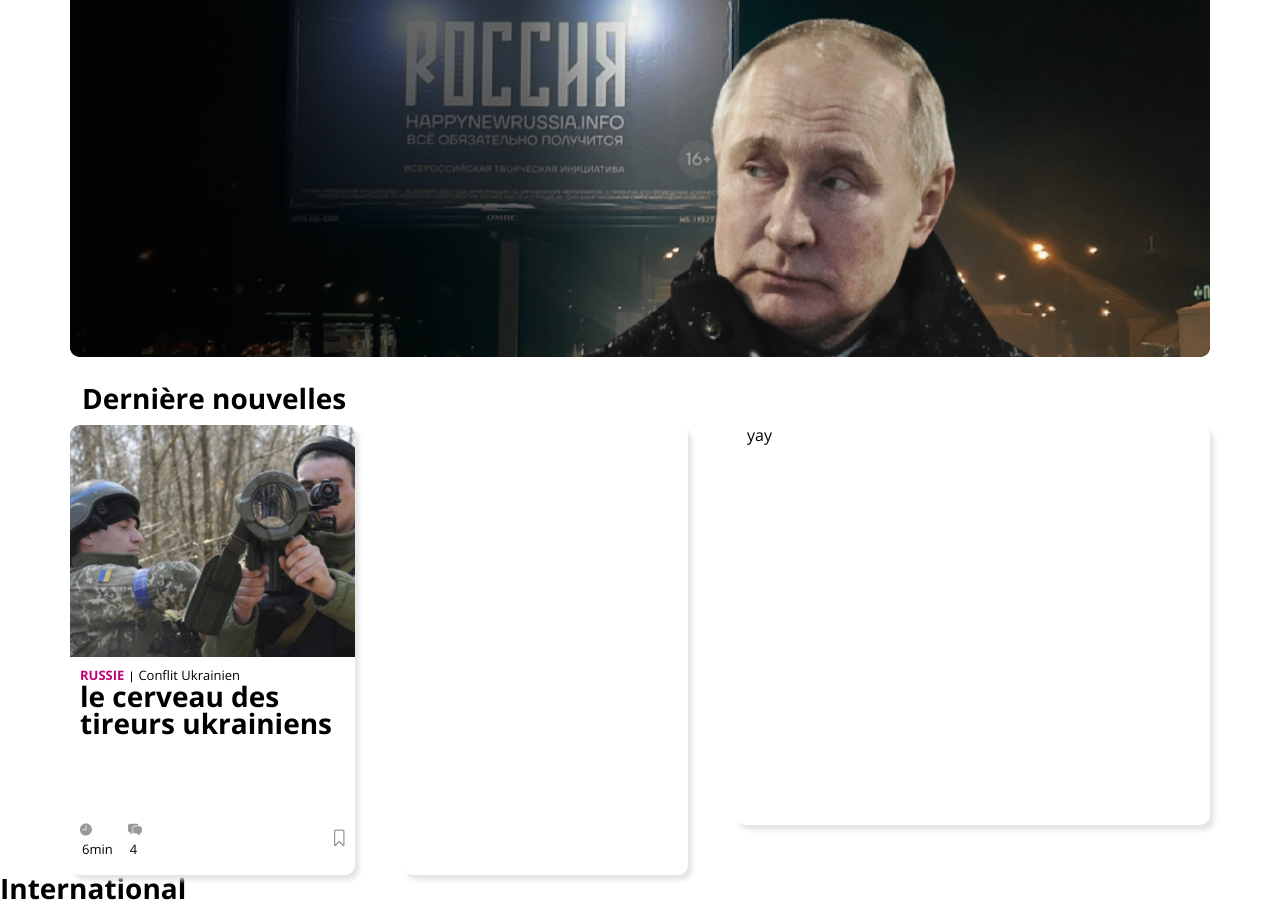
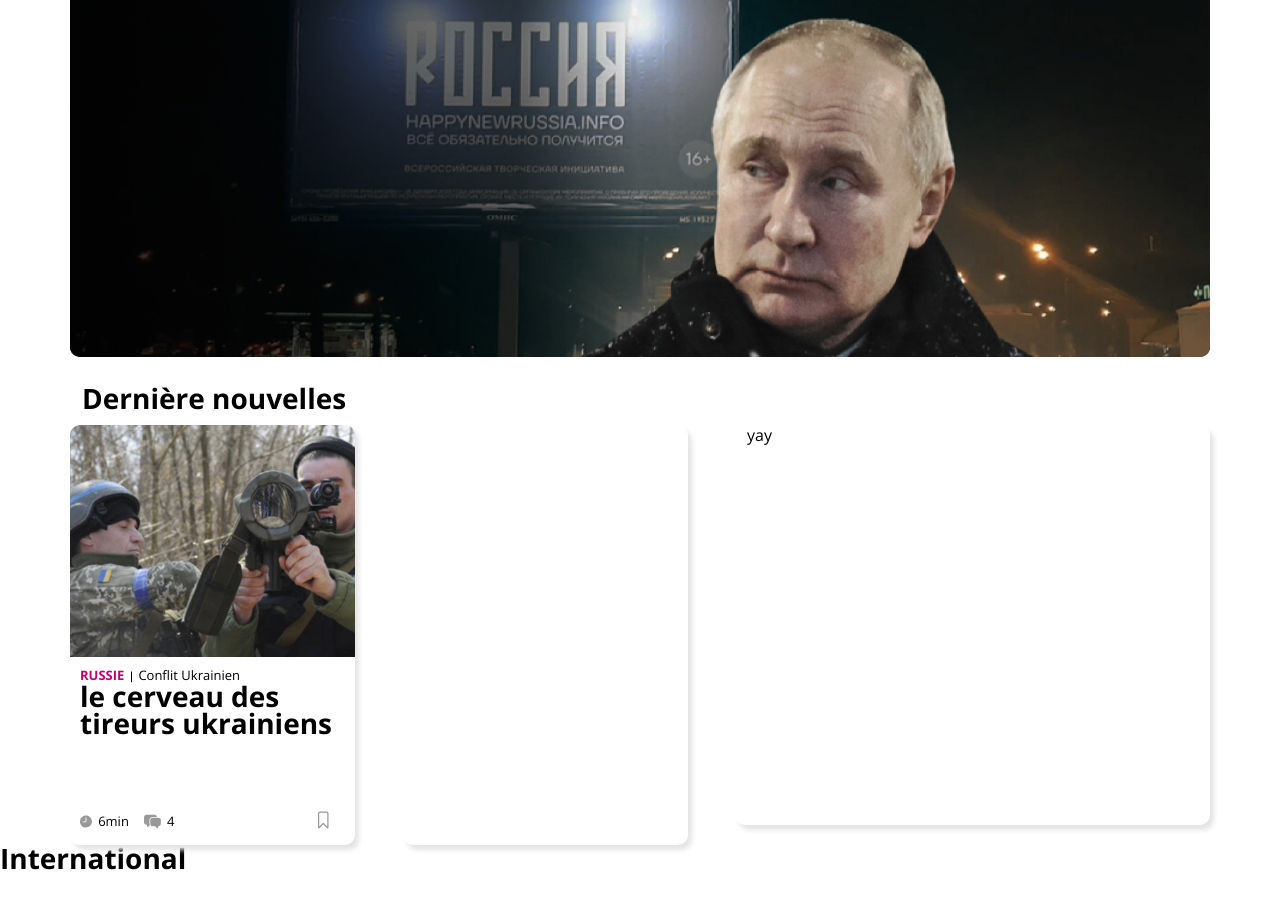
Before and after one commit to AlyaSerraFolly/watson-exercise, a website built with Parcel: page src/index.html in a window 1280 px wide. Shown: the part 157-1064 px from the top of the page. After the commit the page ends 1034 px from the top, so only its background shows below. Built offline with nearby package versions, Linux system fonts and the light colour scheme.

Commit message:
Card almost done

```diff
--- a/src/index.html
+++ b/src/index.html
@@ -74,6 +74,7 @@
                   class="col-4 col-sm-4 col-md-4 col-lg-12 col-xl-12 nopadding"
                 >
                   <img
+                    class="background-image"
                     src="img/article_1.jpg"
                     srcset="
                       img/article_1.jpg?as=webp&width=375   375w,
@@ -84,7 +85,7 @@
                     alt=""
                   />
                 </div>
-                <div class="col-12 col-sm-8 col-lg-12 col-xl-12 nopadding">
+                <div class="col-8 col-sm-8 col-lg-12 col-xl-12 nopadding">
                   <div class="container-card-article">
                     <div class="inscription-bottom">
                       <a class="highlight">Russie</a>
--- a/src/scss/_base.scss
+++ b/src/scss/_base.scss
@@ -42,7 +42,7 @@ video {
 }
 
 main {
-  @media (max-width: 576px) {
+  @media (max-width: 575px) {
     margin: 5%;
   }
 }
@@ -52,14 +52,10 @@ a {
 }
 
 h2 {
-  font-size: 28px;
+  font-size: 20px;
   line-height: 97%;
 
   @media (min-width: 576px) {
-    font-size: 15px;
-  }
-
-  @media (min-width: 577px) {
     font-size: 16px;
   }
 
@@ -73,11 +69,6 @@ h1 {
   padding-top: 30px;
 
   @media (min-width: 576px) {
-    font-size: 30px;
-    padding-top: 30px;
-  }
-
-  @media (min-width: 577px) {
     padding-top: 10px;
     font-size: 45px;
   }
--- a/src/scss/modules/_card.scss
+++ b/src/scss/modules/_card.scss
@@ -39,20 +39,28 @@
 }
 
 .container-bottom-icon {
-  padding-top: 3.5em;
+  padding-top: 2em;
   display: flex;
 
-  @media (max-width: 768px) {
-    padding-top: 1.8em !important;
+  @media (min-width: 576px) {
+    padding-top: 3.5em !important;
   }
 
-  @media (max-width: 1399px) {
+  @media (min-width: 768px) {
+    padding-top: 4.5em !important;
+  }
+
+  @media (min-width: 1400px) {
     padding-top: 5em;
   }
 }
 
 .icon-content {
   padding-right: 15px;
+
+  @media (max-width: 768px) {
+    padding-right: 8px;
+  }
 }
 
 .container-bottom-icon a {
@@ -61,25 +69,53 @@
 
 .save-bubble {
   padding-left: 11em;
+
+  @media (max-width: 1400px) {
+    padding-left: 8em;
+  }
+
+  @media (max-width: 1200px) {
+    padding-left: 5em;
+  }
+
+  @media (max-width: 991px) {
+    padding-left: 20em;
+  }
+
+  @media (max-width: 767px) {
+    padding-left: 12em;
+  }
+
+  @media (max-width: 576px) {
+    padding-left: 5em;
+  }
 }
 
 /* CARD SMALL */
 
 .card-small {
-  height: 170px;
+  height: 125px;
   overflow: hidden;
   box-shadow: 4px 5px 5px rgb(228, 228, 228);
 
   @media (min-width: 576px) {
+    height: 130px;
+  }
+
+  @media (min-width: 768px) {
     height: 145px;
   }
 
-  @media (min-width: 768px) {
-    height: 170px;
+  @media (min-width: 992px) {
+    height: 360px;
   }
 
-  @media (min-width: 992px) {
-    height: 450px;
+  @media (min-width: 1200px) {
+    height: 420px;
+  }
+
+  @media (min-width: 1400px) {
+    height: 455px;
   }
 }
 
--- a/src/scss/modules/_main.scss
+++ b/src/scss/modules/_main.scss
@@ -24,7 +24,7 @@
 
 .container-text-top-image {
   color: white;
-  margin-left: 3%;
+  margin-left: 5%;
 }
 
 .inscription-top,
@@ -38,14 +38,14 @@
   text-transform: uppercase;
   font-weight: bold;
 
-  @media (max-width: 576px) {
+  @media (max-width: 575px) {
     top: 20;
   }
 }
 
 .container-header-top-h1 {
   bottom: 25;
-  @media (max-width: 576px) {
+  @media (max-width: 575px) {
     bottom: 10;
   }
 }
@@ -64,7 +64,7 @@
 .inscription-bottom-container {
   bottom: 60;
 
-  @media (min-width: 578px) {
+  @media (min-width: 576px) {
     bottom: 90;
   }
 
```
